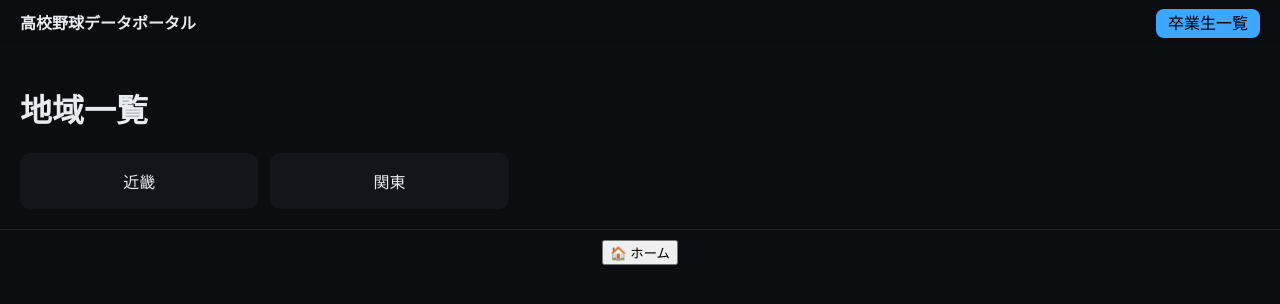
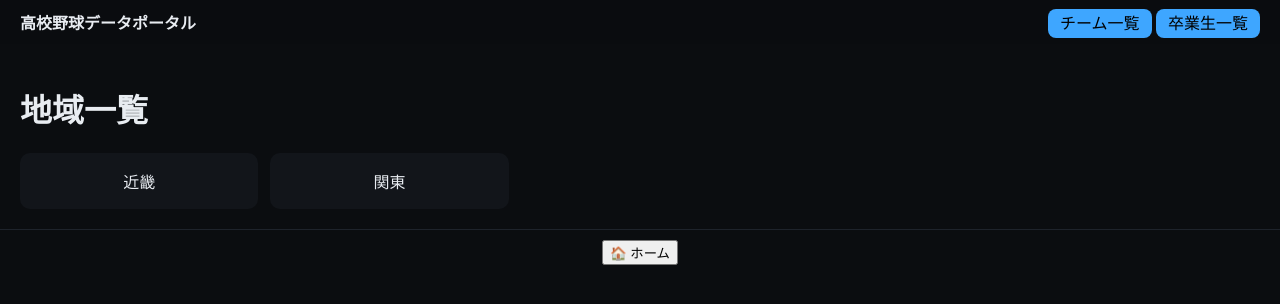
Before and after one commit to marimo1129/koko-yakyu-project, a plain HTML site: page index.html in a window 1280 px wide. Drawn offline with Linux system fonts and the light colour scheme.

Commit message:
Update index.html

```diff
--- a/index.html
+++ b/index.html
@@ -11,6 +11,7 @@
   <header class="topbar">
     <div class="brand" onclick="goHome()">高校野球データポータル</div>
     <nav class="actions">
+      <a class="btn" href="./teams.html">チーム一覧</a>
       <a class="btn" href="./alumni.html">卒業生一覧</a>
     </nav>
   </header>
```
